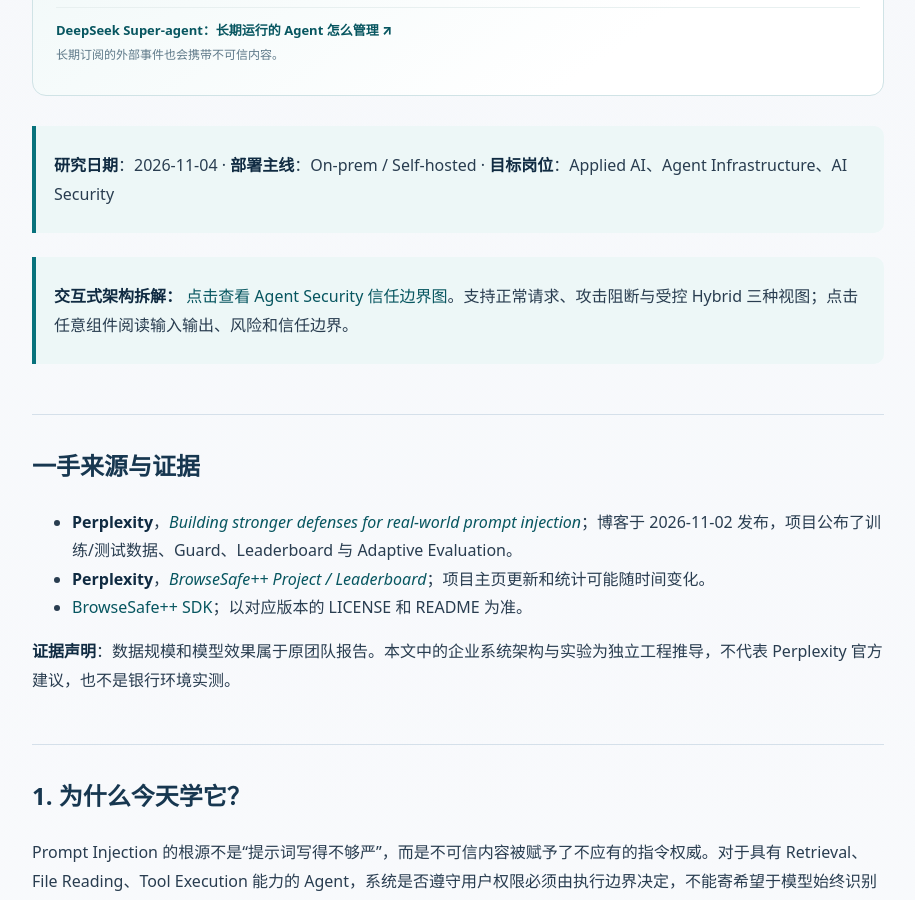
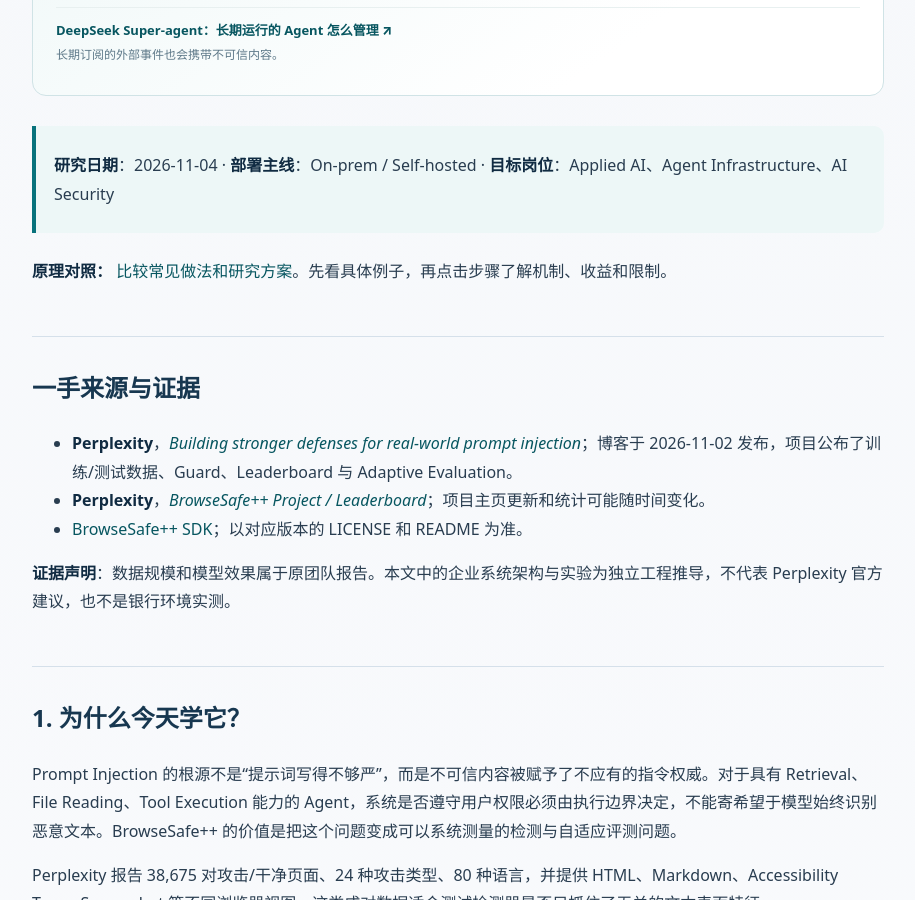
Before and after one commit to ljrirene/ai-engineering-notes, a Jekyll site: the page built from docs/notes/2026/11/2026-11-04-onprem-prompt-injection.md, in a window 1280 px wide and 900 px high, scrolled down 560 px. Shown: the whole window, without its empty margins (182-1097 px from the left). Built offline with Jekyll 4.4.1, drawn with Linux system fonts in a browser that asks for light colours.

Commit message:
Align recent studies with simplified interactive comparisons

```diff
--- a/docs/notes/2026/11/2026-11-04-onprem-prompt-injection.md
+++ b/docs/notes/2026/11/2026-11-04-onprem-prompt-injection.md
@@ -10,7 +10,7 @@ permalink: /notes/2026/11/2026-11-04-onprem-prompt-injection/
 
 > **研究日期**：2026-11-04 · **部署主线**：On-prem / Self-hosted · **目标岗位**：Applied AI、Agent Infrastructure、AI Security
 
-> **交互式架构拆解：** [点击查看 Agent Security 信任边界图]({{ '/interactive/agent-security-map.html' | relative_url }})。支持正常请求、攻击阻断与受控 Hybrid 三种视图；点击任意组件阅读输入输出、风险和信任边界。
+**原理对照：** [比较常见做法和研究方案]({{ '/interactive/agent-security-map.html' | relative_url }})。先看具体例子，再点击步骤了解机制、收益和限制。
 
 ## 一手来源与证据
 
```
Also changed, not shown: docs/notes/2026/11/2026-11-04-cross-deployment-superagent.md (+1 -1 lines), docs/notes/2026/11/2026-11-04-hybrid-spindle.md (+1 -1 lines), docs/notes/2026/11/2026-11-07-paged-experts.md (+1 -1 lines).
